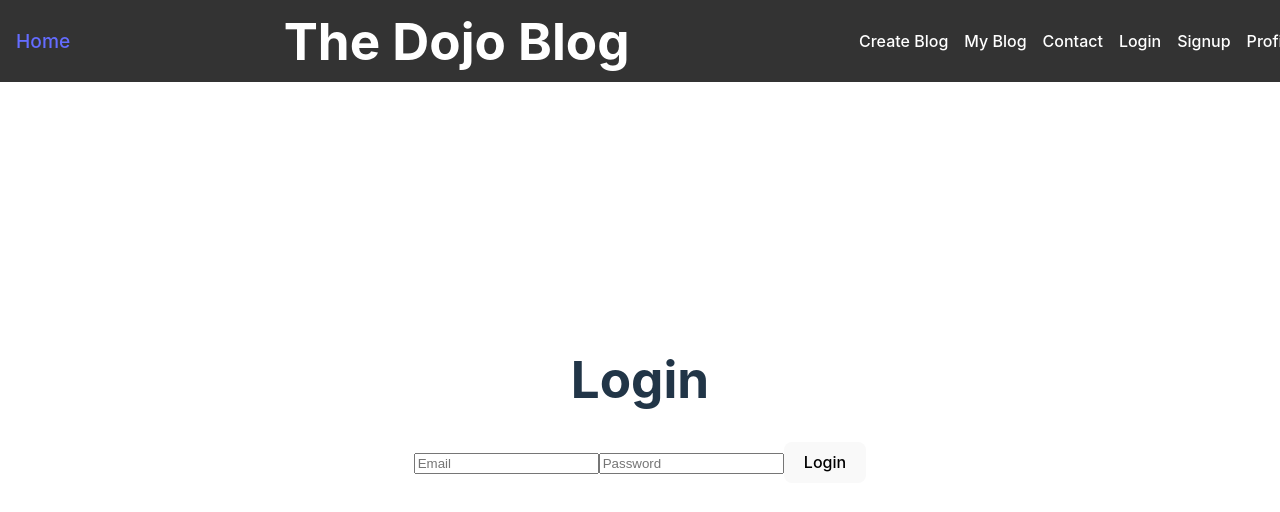
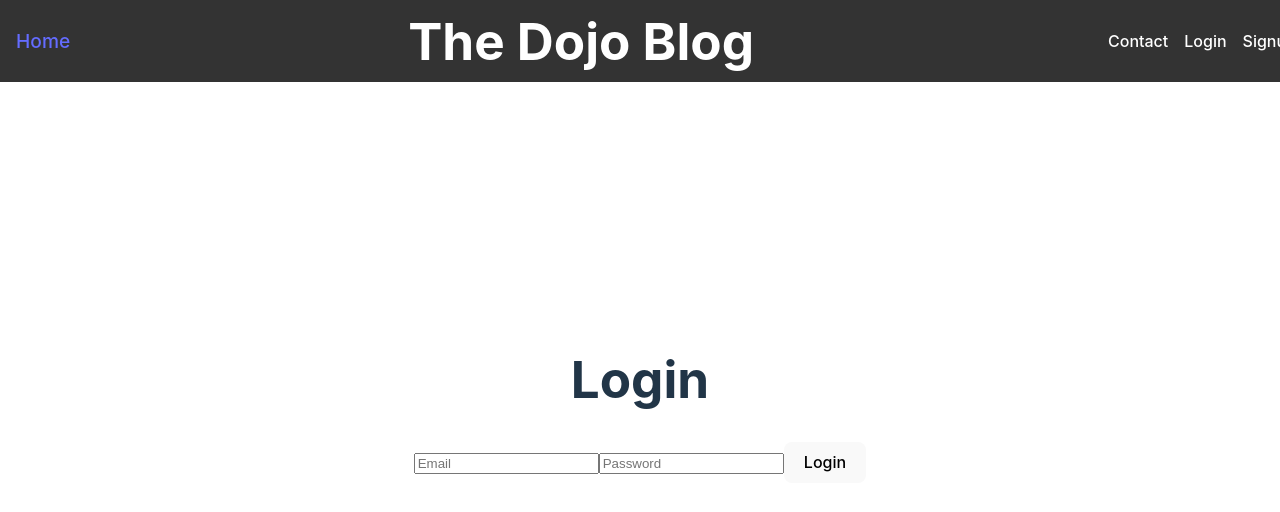
Before and after one commit to ArifHoss/blog_frontend, a React (Vite) app: page /login in a window 1280 px wide. Shown: the top 512 px of the page. Built offline with nearby package versions, Linux system fonts and the light colour scheme.

Commit message:
navvar status change when login or not login

```diff
--- a/src/App.jsx
+++ b/src/App.jsx
@@ -14,18 +14,24 @@ import Profile from "./components/Profile/Profile.jsx";
 function App() {
     const [token, setToken] = useState('');
     const [user, setUser] = useState('');
+    const [loggedIn, setLoggedIn] = useState(false);
 
+    const handleLogout = () => {
+        setLoggedIn(false);
+        // Clear the token or user data from localStorage or any other storage you're using.
+        localStorage.removeItem('token');
+    };
 
     return (
         <div className="App">
-            <Navbar />
+            <Navbar loggedIn={loggedIn} onLogout={handleLogout}/>
             <Routes>
                 <Route path="/" element={<Home />} />
                 {/* eslint-disable-next-line no-undef */}
                 <Route path="/create" element={token && <CreateBlog token={token}/>} />
                 <Route path="/myblog" element={token && <MyBlog token={token}/>} />
                 <Route path="/contact" element={<Contact />} />
-                <Route path="/login" element={<Login token={token} setToken={setToken} user={user} setUser={setUser} />}/>
+                <Route path="/login" element={<Login token={token} setToken={setToken} user={user} setUser={setUser} loggedIn={loggedIn} setLoggedIn={setLoggedIn}/>}/>
                 <Route path="/signup" element={<Signup />} />
                 <Route path="/profile" element={token && (<Profile token={token} user={JSON.parse(user)} />)}/>
             </Routes>
--- a/src/components/Login/Login.jsx
+++ b/src/components/Login/Login.jsx
@@ -5,10 +5,10 @@ import Profile from '../Profile/Profile.jsx';
 import {loginUser} from "../Api/userApi.jsx";
 
 // eslint-disable-next-line react/prop-types
-const Login = ({ token, setToken, user, setUser }) => {
+const Login = ({ token, setToken, user, setUser, loggedIn, setLoggedIn }) => {
     const [email, setEmail] = useState('');
     const [password, setPassword] = useState('');
-    const [loggedIn, setLoggedIn] = useState(false);
+    //const [loggedIn, setLoggedIn] = useState(false);
 
     async function handleLogin() {
         try {
--- a/src/components/Navbar/Navbar.jsx
+++ b/src/components/Navbar/Navbar.jsx
@@ -1,7 +1,15 @@
 import classes from "./Navbar.module.css";
 import {Link} from "react-router-dom";
 
-const Navbar = () => {
+// eslint-disable-next-line react/prop-types
+const Navbar = ({loggedIn,onLogout}) => {
+
+    const handleLogoutClick = (e) => {
+        e.preventDefault();
+        onLogout();
+    };
+
+
     return (
         <nav className={classes.navbar}>
             <div className={classes.leftLinks}>
@@ -14,12 +22,21 @@ const Navbar = () => {
 
             <div className={classes.rightLinks}>
                 <ul>
-                    <li><Link to="/create">Create Blog</Link></li>
-                    <li><Link to="/myblog">My Blog</Link></li>
                     <li><Link to="/contact">Contact</Link></li>
-                    <li><Link to="/login">Login</Link></li>
-                    <li><Link to="/signup">Signup</Link></li>
-                    <li><Link to="/profile">Profile</Link></li>
+                    {!loggedIn && (
+                        <>
+                            <li><Link to="/login">Login</Link></li>
+                            <li><Link to="/signup">Signup</Link></li>
+                        </>
+                    )}
+                    {loggedIn && (
+                        <>
+                            <li><Link to="/create">Create Blog</Link></li>
+                            <li><Link to="/myblog">My Blog</Link></li>
+                            <li><Link to="/profile">Profile</Link></li>
+                            <li><a href="/" onClick={handleLogoutClick}>Logout</a></li>
+                        </>
+                    )}
                 </ul>
             </div>
         </nav>
```
